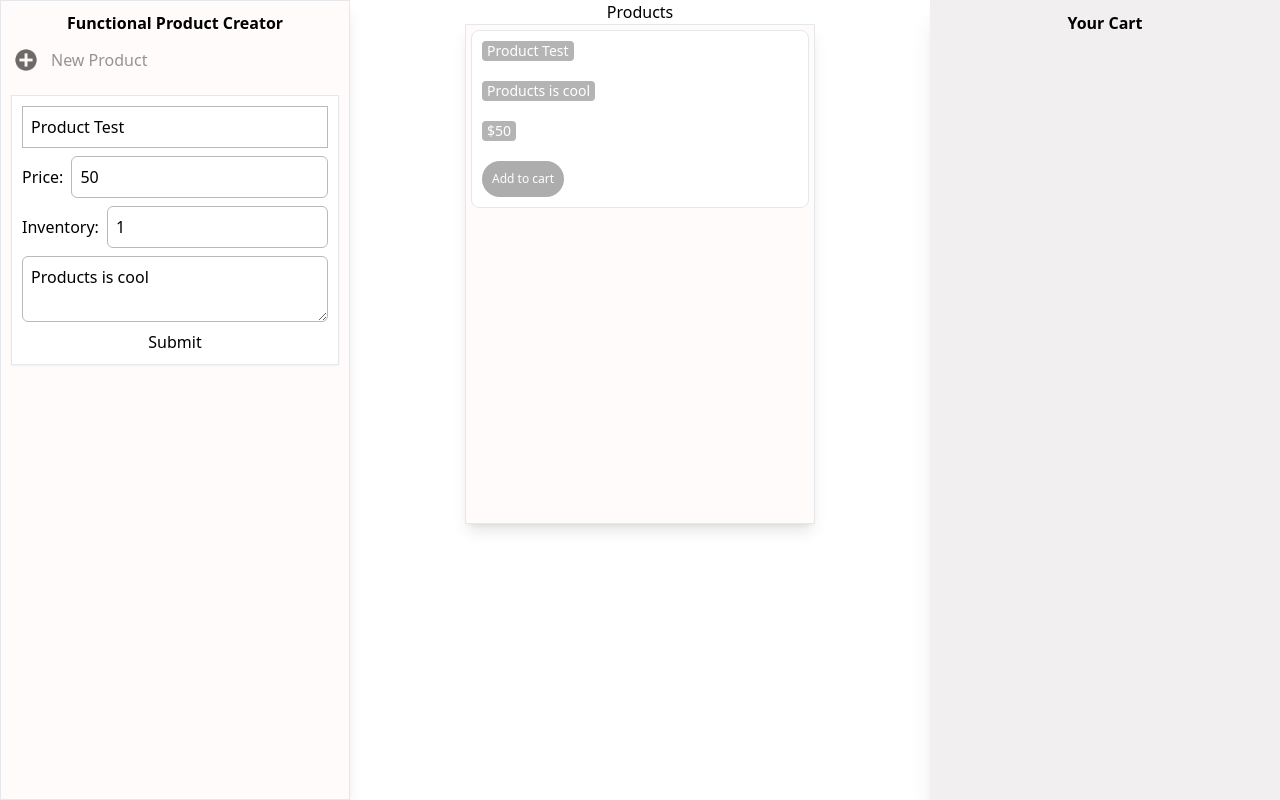
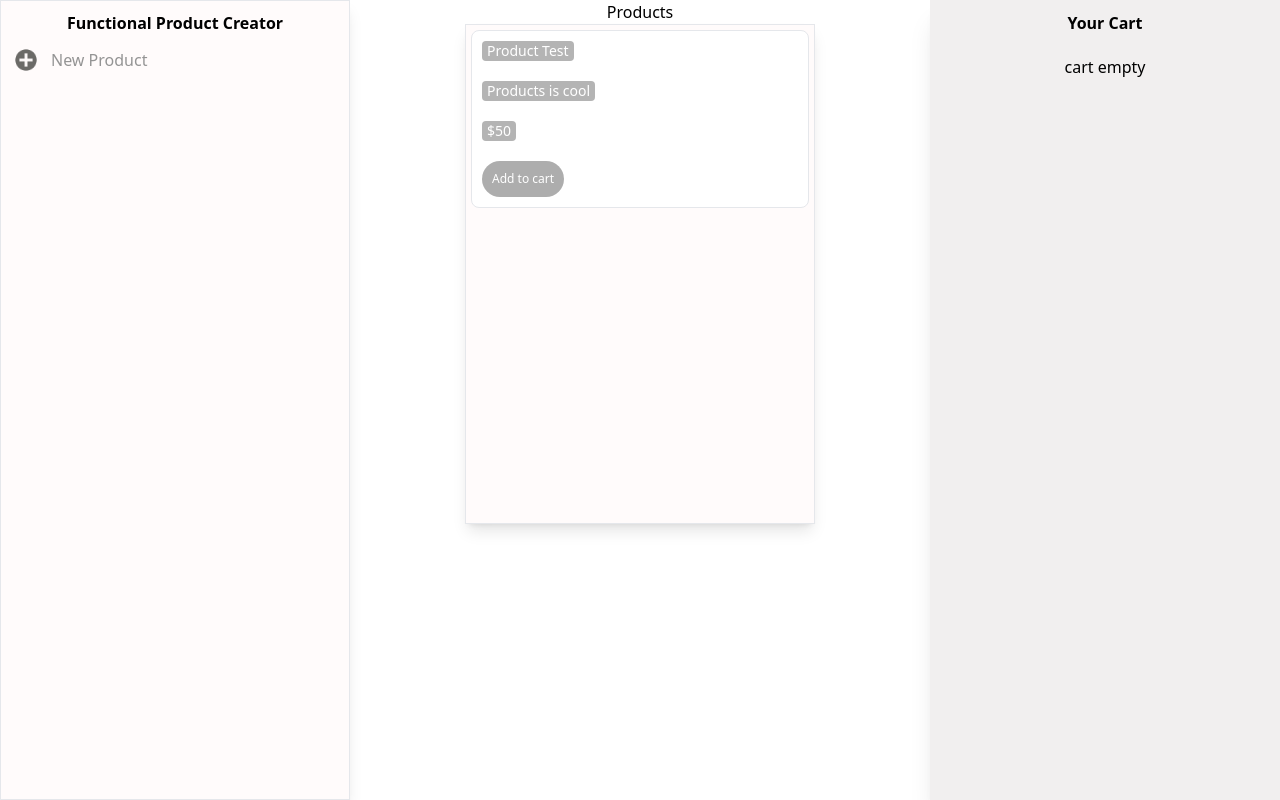
Before and after one commit to xavier-fenton/react-shop-cart, a React (Create React App) app: page / in a window 1280 px wide. Built offline with nearby package versions, Linux system fonts and the light colour scheme.

Commit message:
create a global state, test across products and cart

```diff
--- a/src/App.js
+++ b/src/App.js
@@ -1,15 +1,23 @@
 import Cart from './Components/Cart'
 import ProductCreator from './Components/ProductCreator'
 import Products from './Components/ProductsColumn'
+import { useStore } from './store'
 
 function App() {
-  const state = 'Creating'
+  //Global state for testing
+  let findState = useStore((store) =>
+    store.products.find((products) => {
+      return products
+    })
+  )
+  const state = findState.state
+
   return (
     <div>
       <div className="flex flex-row justify-between">
         <ProductCreator state={state} />
-        <Products />
-        <Cart />
+        <Products state={state} />
+        <Cart state={state} />
       </div>
     </div>
   )
--- a/src/Components/Cart.js
+++ b/src/Components/Cart.js
@@ -1,10 +1,12 @@
 import React from 'react'
+import CartItems from './CartItems'
 
-const Cart = () => {
+const Cart = ({ state }) => {
   return (
     <div className="flex flex-col items-center">
       <div className="bg-[#f1efef] border border-[#f1efef] h-[100dvh] w-[350px] shadow-xl">
         <div className="font-bold text-center pt-[10px]">Your Cart</div>
+        <CartItems state={state} />
       </div>
     </div>
   )
--- /dev/null
+++ b/src/Components/CartItems.js
@@ -0,0 +1,32 @@
+import React from 'react'
+import { useStore } from '../store'
+
+const CartItems = ({ state }) => {
+  const cartItems = useStore((store) =>
+    store.products.filter((products) => products.state === state)
+  )
+
+  return (
+    <>
+      {state === 'Cart' ? (
+        cartItems.map((products) => {
+          return (
+            <div className="p-[10px] m-[10px] border bg-[#ffffff]">
+              <div className="border-b-[1px] border-dashed">
+                <div>{products.title}</div>
+              </div>
+              <div className="flex justify-between py-5">
+                <div>{products.inventory}</div>
+                <div>{products.price}</div>
+              </div>
+            </div>
+          )
+        })
+      ) : (
+        <div className="pt-[20px] text-center">cart empty</div>
+      )}
+    </>
+  )
+}
+
+export default CartItems
--- a/src/Components/ProductCreator.js
+++ b/src/Components/ProductCreator.js
@@ -6,7 +6,7 @@ const ProductCreator = ({ state }) => {
   const products = useStore((store) =>
     store.products.filter((products) => products.state === state)
   )
-  const [active, setActive] = useState(state)
+  const [active, setActive] = useState(false)
   return (
     <div className="flex flex-col items-center">
       <div className="bg-[#fffbfb] border h-[100dvh] w-[350px] shadow-lg">
@@ -16,7 +16,7 @@ const ProductCreator = ({ state }) => {
         <div
           className="flex flex-row items-center hover:cursor-pointer w-fit"
           onClick={() => {
-            setActive(!active)
+            setActive(true)
           }}
         >
           <img
--- a/src/Components/ProductCreatorForm.js
+++ b/src/Components/ProductCreatorForm.js
@@ -9,7 +9,6 @@ const Form = ({ products }) => {
         placeholder="product"
         className="border border-[#b9b9b9] p-2"
         {...register('productName', { required: true, maxLength: 20 })}
-        defaultValue={products[0].title ? products[0].title : null}
       />
       <div className="flex flex-row gap-2 items-center">
         <div>Price:</div>
@@ -17,7 +16,6 @@ const Form = ({ products }) => {
           className="border border-[#b9b9b9] rounded-md w-full p-2"
           type="number"
           {...register('price', { required: true, min: 1 })}
-          defaultValue={products[0].price ? products[0].price : null}
         />
       </div>
       <div className="flex flex-row gap-2 items-center">
@@ -26,7 +24,6 @@ const Form = ({ products }) => {
           className="border border-[#b9b9b9] rounded-md p-2 w-full"
           type="number"
           {...register('inventory', { min: 1, max: 99 })}
-          defaultValue={products[0].inventory ? products[0].inventory : null}
         />
       </div>
 
@@ -38,7 +35,6 @@ const Form = ({ products }) => {
           pattern: /^[A-Za-z]+$/i,
           maxLength: 250,
         })}
-        defaultValue={products[0].description ? products[0].description : null}
       />
       <input className="hover:cursor-pointer" type="submit" />
     </form>
--- a/src/Components/Products.js
+++ b/src/Components/Products.js
@@ -1,7 +1,9 @@
 import React from 'react'
 
-const Products = ({ title, price, description }) => {
+const Products = ({ title, price, description, state }) => {
   return (
+    <div>
+      {state === 'Created' ? (
         <div className="p-[10px] bg-white border rounded-lg m-[5px] flex flex-col gap-5">
           <div className="bg-[#b4b4b4] rounded w-fit px-[5px] text-sm text-[#fff5f5] flex flex-row gap-2">
             <div className="text-[#ffffff]">{title}</div>
@@ -17,6 +19,8 @@ const Products = ({ title, price, description }) => {
             Add to cart
           </button>
         </div>
+      ) : null}
+    </div>
   )
 }
 
--- a/src/Components/ProductsColumn.js
+++ b/src/Components/ProductsColumn.js
@@ -15,6 +15,7 @@ const ProductsColumn = ({ state }) => {
             key={products.title}
             price={products.price}
             description={products.description}
+            state={products.state}
           />
         ))}
       </div>
--- a/src/store.js
+++ b/src/store.js
@@ -7,7 +7,7 @@ const store = (set) => ({
       price: 50,
       inventory: 1,
       description: 'Products is cool',
-      state: 'Creating',
+      state: 'Created',
     },
   ],
 })
```
Lines whose indentation alone changed are shown as unchanged.
